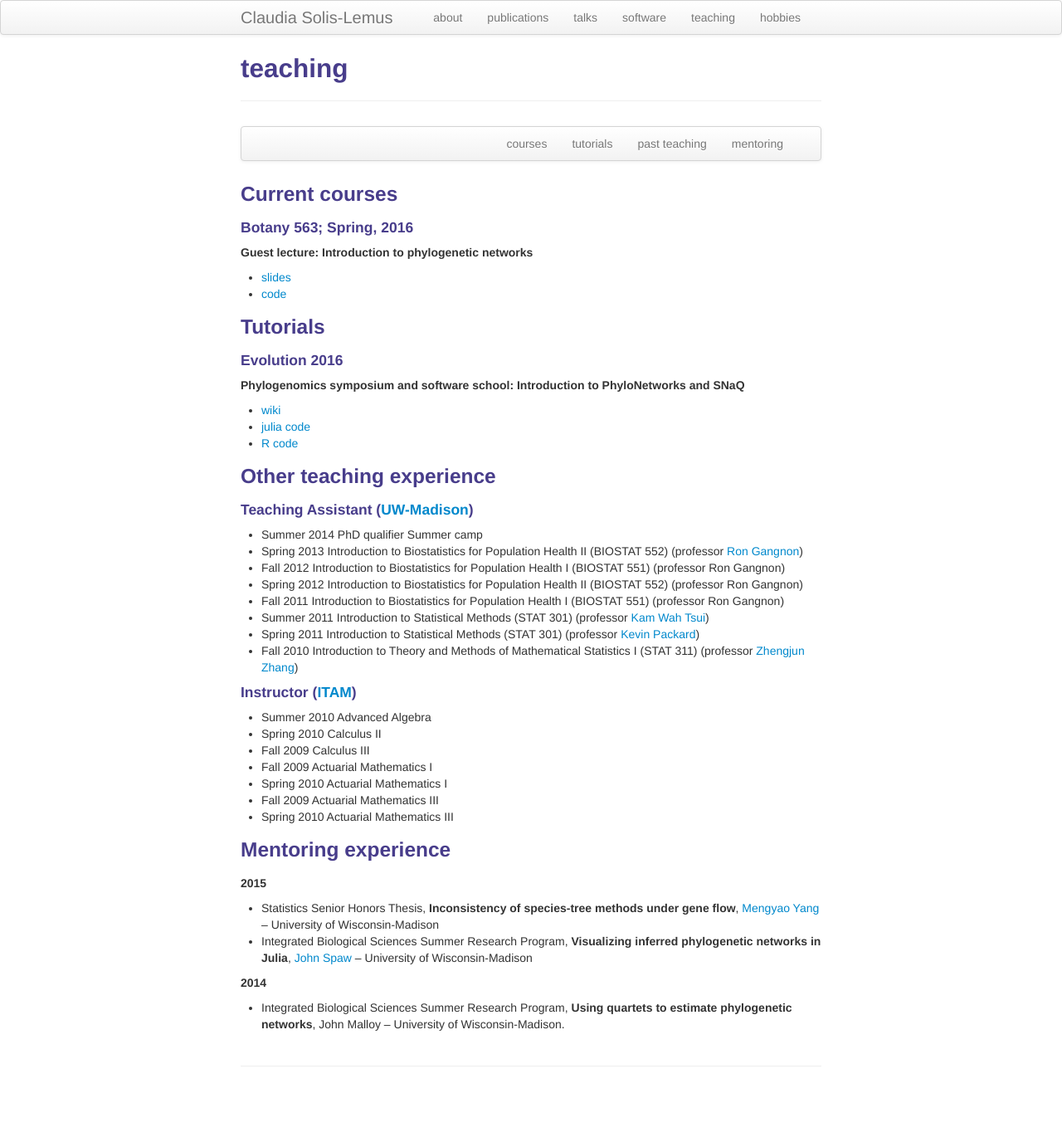
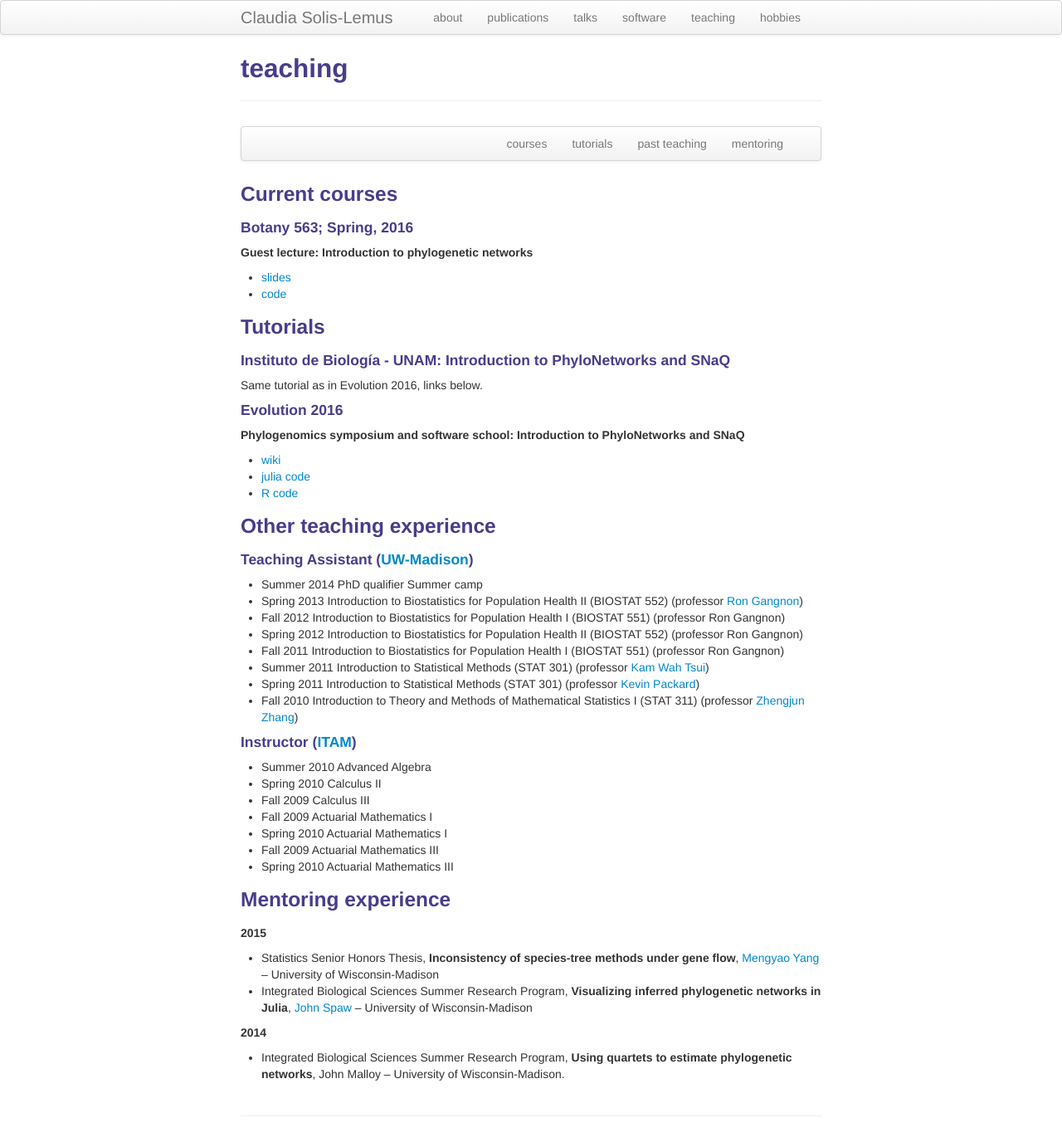
Before and after one commit to crsl4/crsl4.github.io, a Jekyll site: the page built from pages/teaching.md, in a window 1280 px wide. Shown: the whole page at 83% size. Built offline with Jekyll 4.4.1, drawn with Linux system fonts in a browser that asks for light colours; before the commit the page ends 1316 px from its top, so only the background shows below that.

Commit message:
added unam talk

```diff
--- a/pages/teaching.md
+++ b/pages/teaching.md
@@ -26,6 +26,10 @@ description: Claudia Solis-Lemus' teaching
 - [code](http://www.stat.wisc.edu/~claudia/smallTutorialBotany.jl)
 
 ### <a name="tutorials"></a>Tutorials
+
+#### Instituto de Biolog&iacute;a - UNAM: Introduction to PhyloNetworks and SNaQ
+
+Same tutorial as in Evolution 2016, links below.
 
 #### Evolution 2016
 
```
Also changed, not shown: pages/pubs.md (+2 -0 lines), pages/talks.md (+2 -0 lines).
